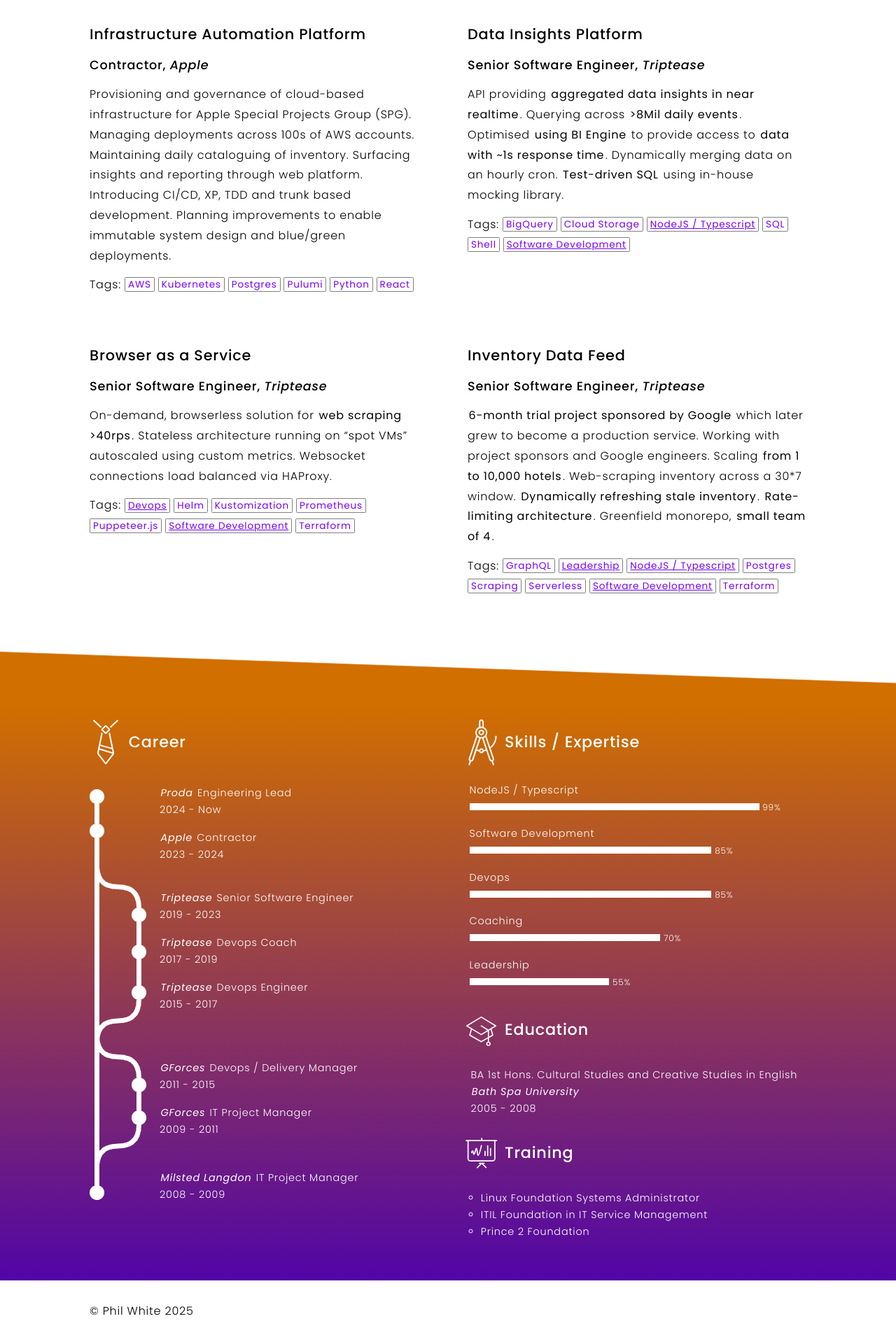
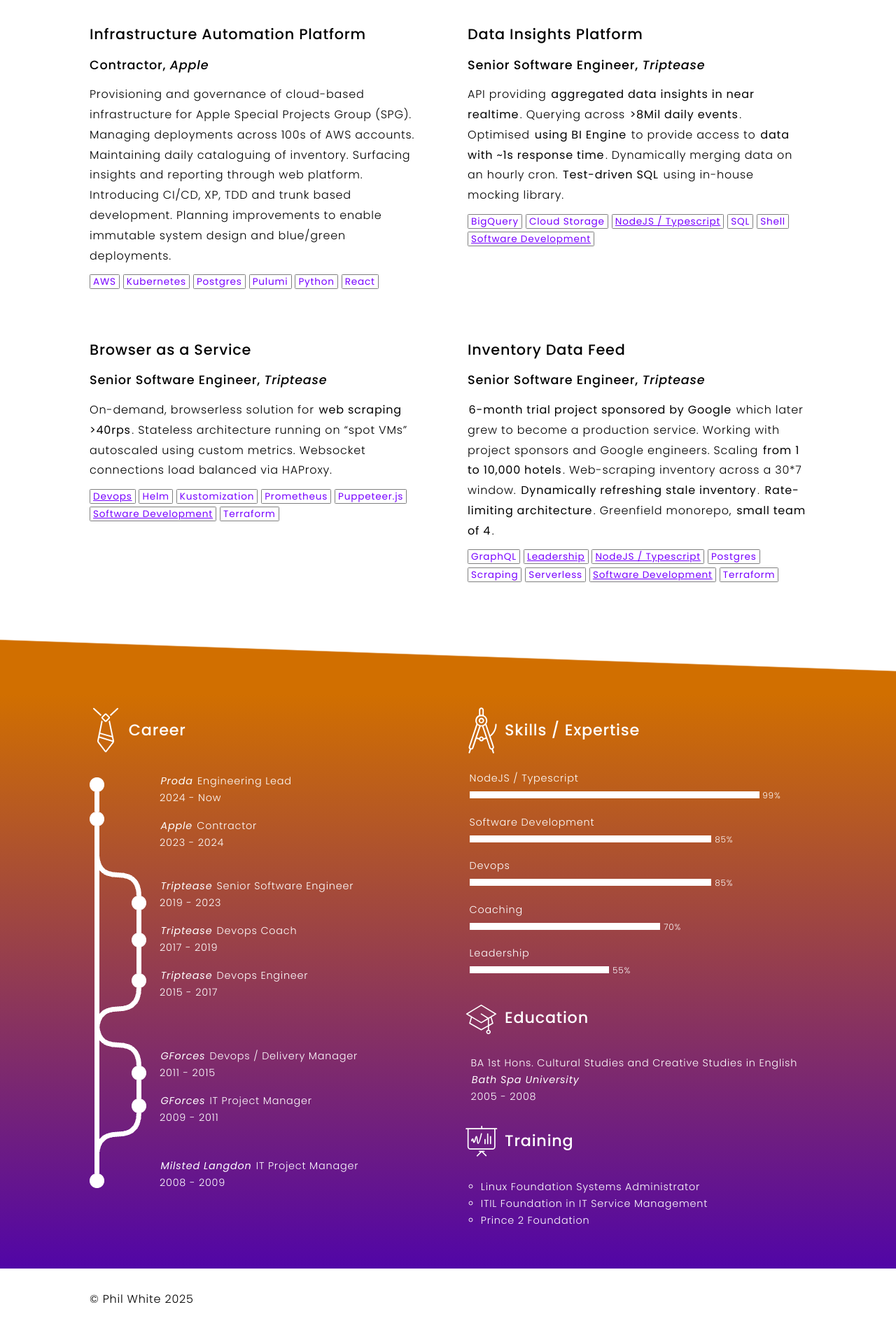
Before and after one commit to philwhiteuk/cv, a Jekyll site: the page built from pages/index.md, in a window 1280 px wide. Shown: the part 1131-3049 px from the top of the page at 70% size. Built offline with Jekyll 4.4.1, drawn with Linux system fonts in a browser that asks for light colours.

Commit message:
🔥 remove before on tag list

```diff
--- a/_sass/theme/_projects.scss
+++ b/_sass/theme/_projects.scss
@@ -19,10 +19,6 @@
   a.external-link {
     display: block;
     font-size: 0.85em;
-  }
-
-  ul.tags:before {
-    content: 'Tags: ';
   }
 
   ul.tags {
```
